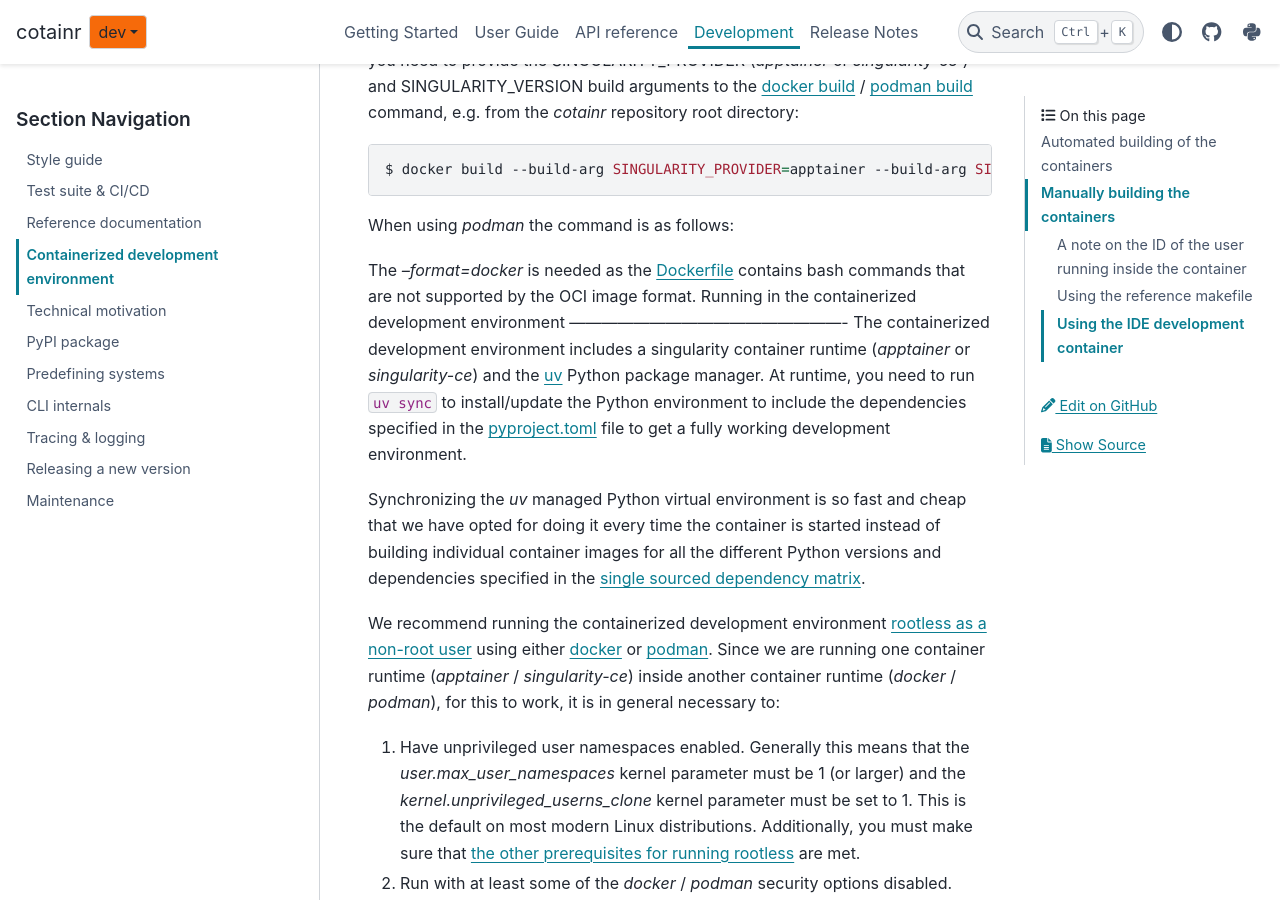
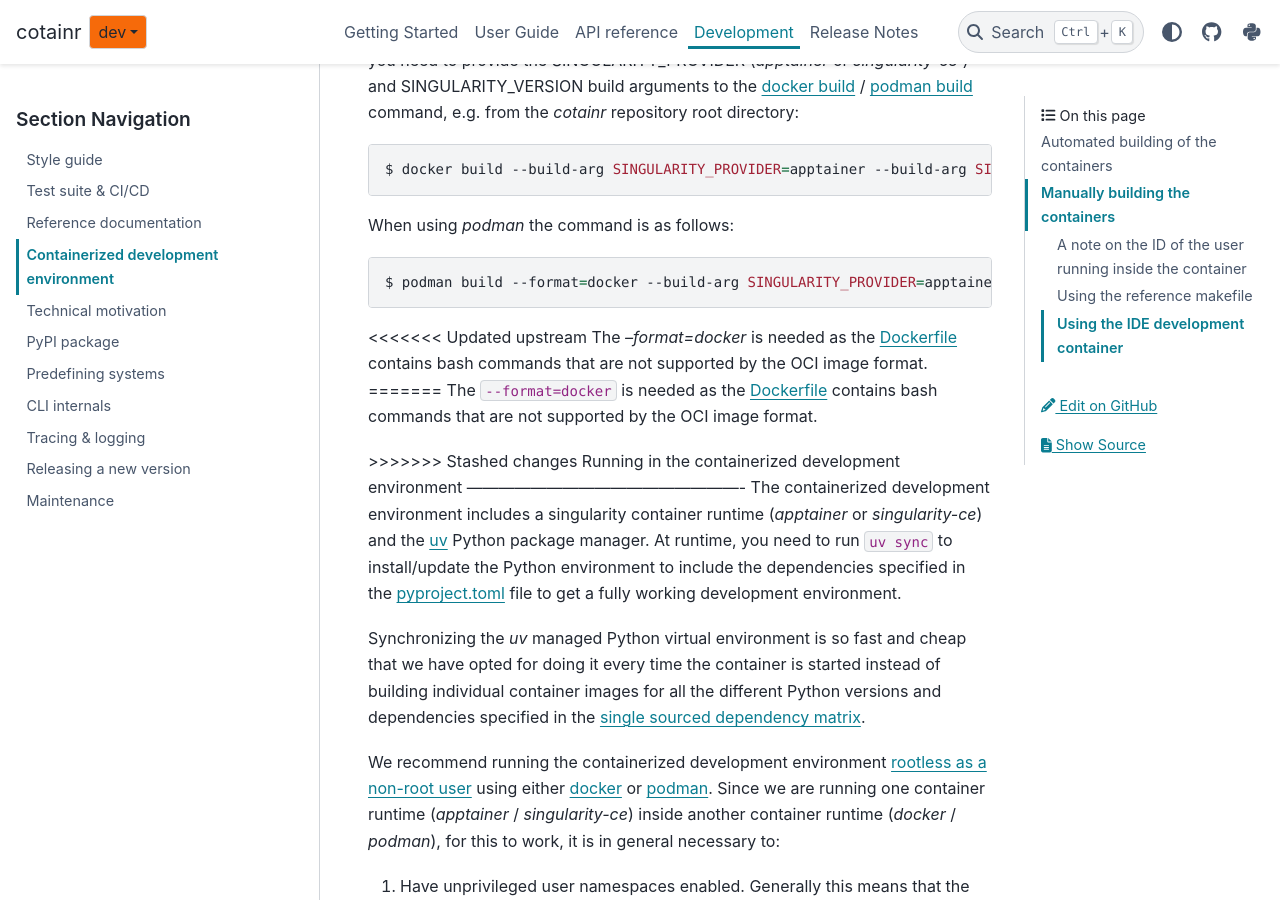
Before and after one commit to DeiC-HPC/cotainr, a Sphinx documentation site: the page built from doc/development/development_environment.rst, in a window 1280 px wide and 900 px high, scrolled down 1431 px. Built offline with Sphinx 7.4.7 and the PyData theme 0.15.4, drawn with Linux system fonts in a browser that asks for light colours; pages that are not in the unit, such as notebooks, are missing from menus; the version number could not be read and is left out.

Commit message:
Fixed formatting of dev env docs.

```diff
--- a/doc/development/development_environment.rst
+++ b/doc/development/development_environment.rst
@@ -36,9 +36,15 @@
 When using `podman` the command is as follows:
 
 .. code-block:: console
+
     $ podman build --format=docker --build-arg SINGULARITY_PROVIDER=apptainer --build-arg SINGULARITY_VERSION=1.3.6 -t cotainr-dev-env:local -f .github/workflows/dockerfiles/Dockerfile .
 
+<<<<<<< Updated upstream
 The `--format=docker` is needed as the `Dockerfile <https://github.com/DeiC-HPC/cotainr/blob/main/.github/workflows/dockerfiles/Dockerfile>`_ contains bash commands that are not supported by the OCI image format.
+=======
+The :code:`--format=docker` is needed as the `Dockerfile <https://github.com/DeiC-HPC/cotainr/blob/main/.github/workflows/dockerfiles/Dockerfile>`_ contains bash commands that are not supported by the OCI image format.
+
+>>>>>>> Stashed changes
 Running in the containerized development environment
 ----------------------------------------------------
 The containerized development environment includes a singularity container runtime (`apptainer` or `singularity-ce`) and the `uv <https://docs.astral.sh/uv/>`_ Python package manager. At runtime, you need to run :code:`uv sync` to install/update the Python environment to include the dependencies specified in the `pyproject.toml <https://github.com/DeiC-HPC/cotainr/blob/main/pyproject.toml>`_ file to get a fully working development environment.
```
